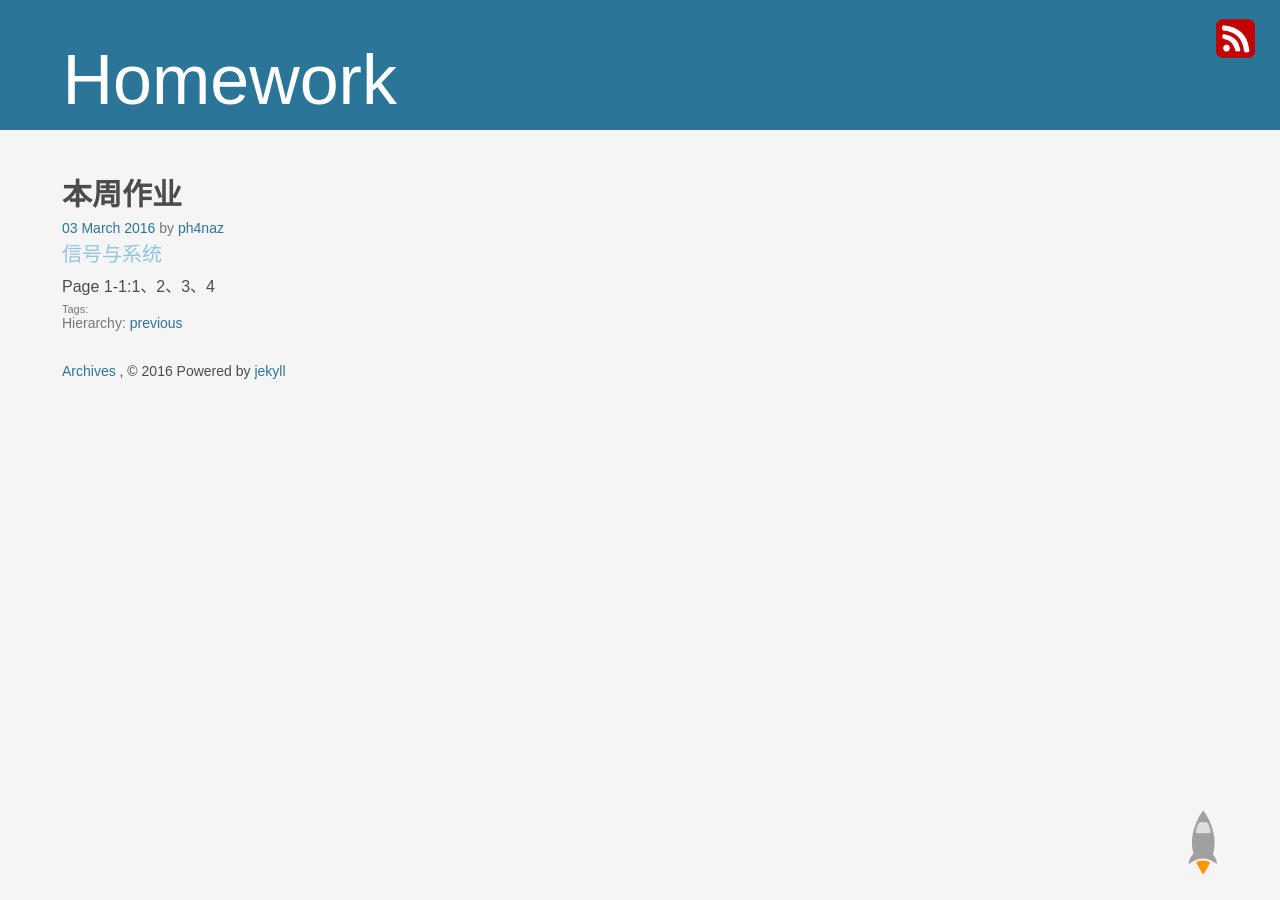
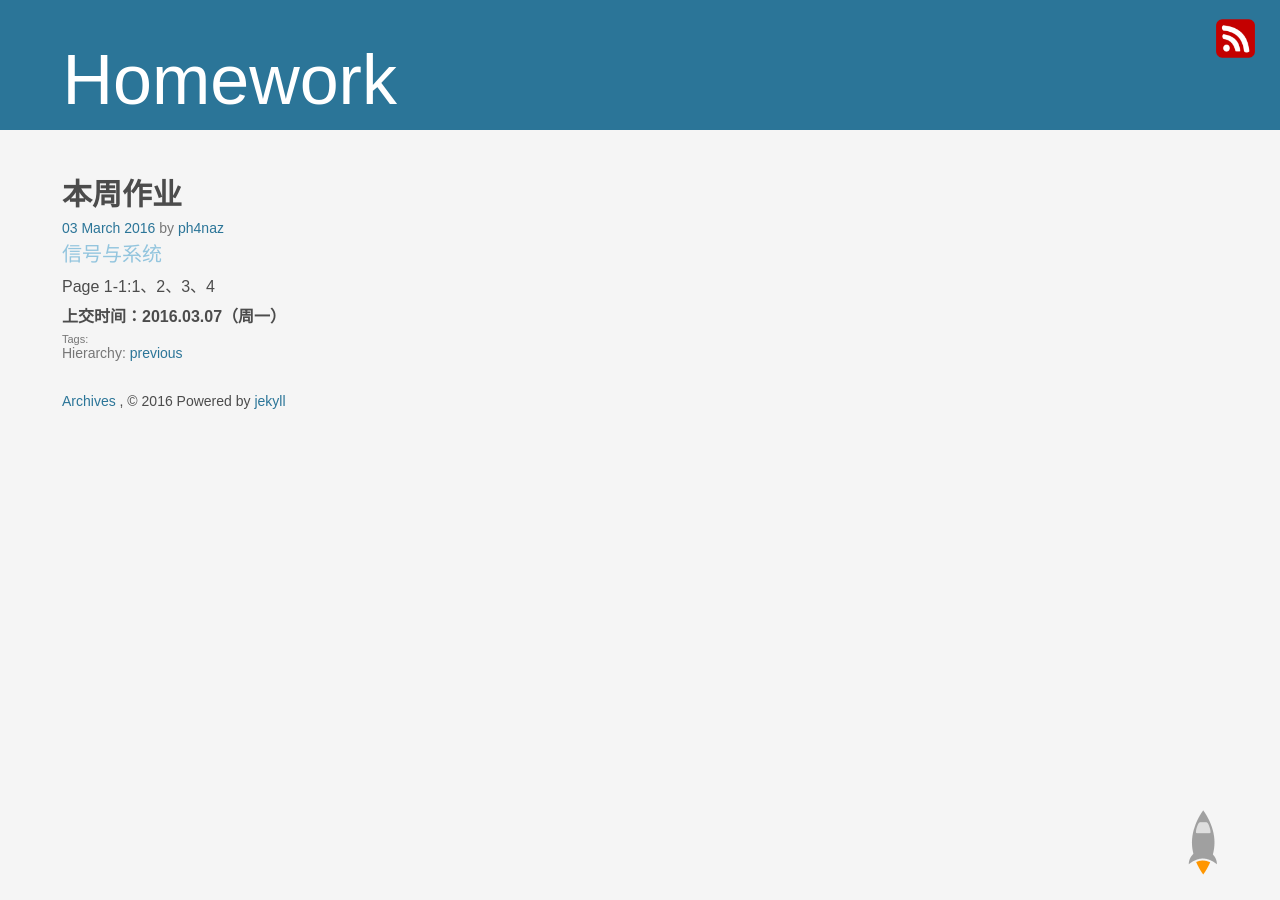
Before and after one commit to ph4naz/ph4naz.github.io, a Jekyll site: the page built from _posts/2016-03-03-homework.md, in a window 1280 px wide. Built offline with Jekyll 4.4.1, drawn with Linux system fonts in a browser that asks for light colours; Markdown is read by kramdown in place of the engine named in the settings.

Commit message:
Update 2016-03-03-homework.md

```diff
--- a/_posts/2016-03-03-homework.md
+++ b/_posts/2016-03-03-homework.md
@@ -5,3 +5,5 @@ layout: post
 
 ##信号与系统
 Page 1-1:1、2、3、4
+
+**上交时间：2016.03.07（周一）**
```
